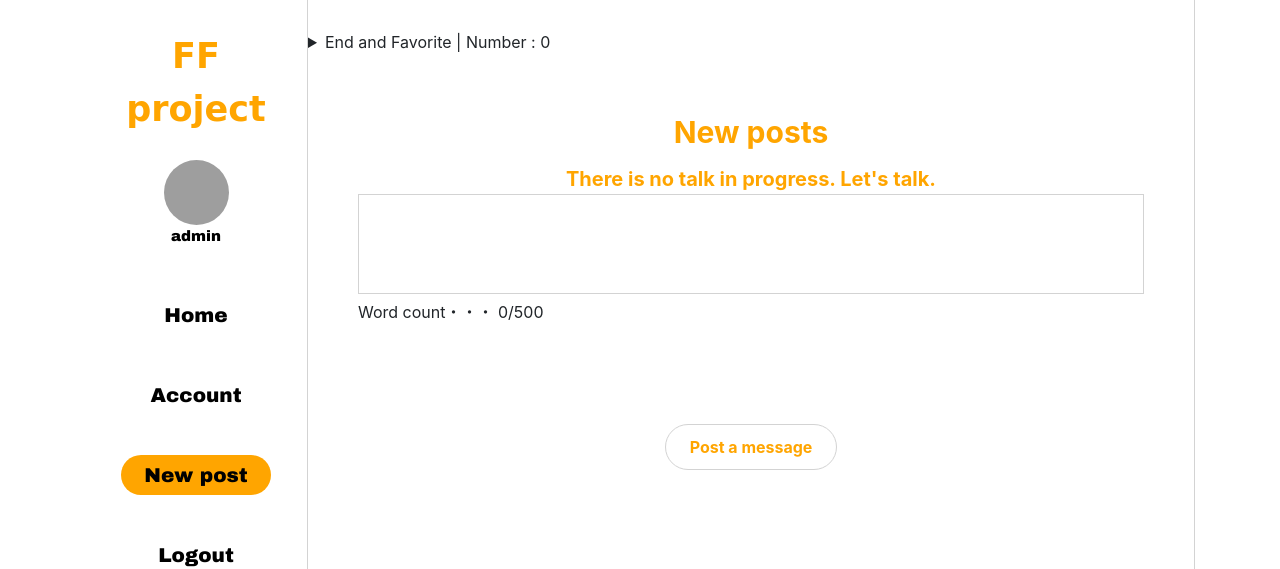
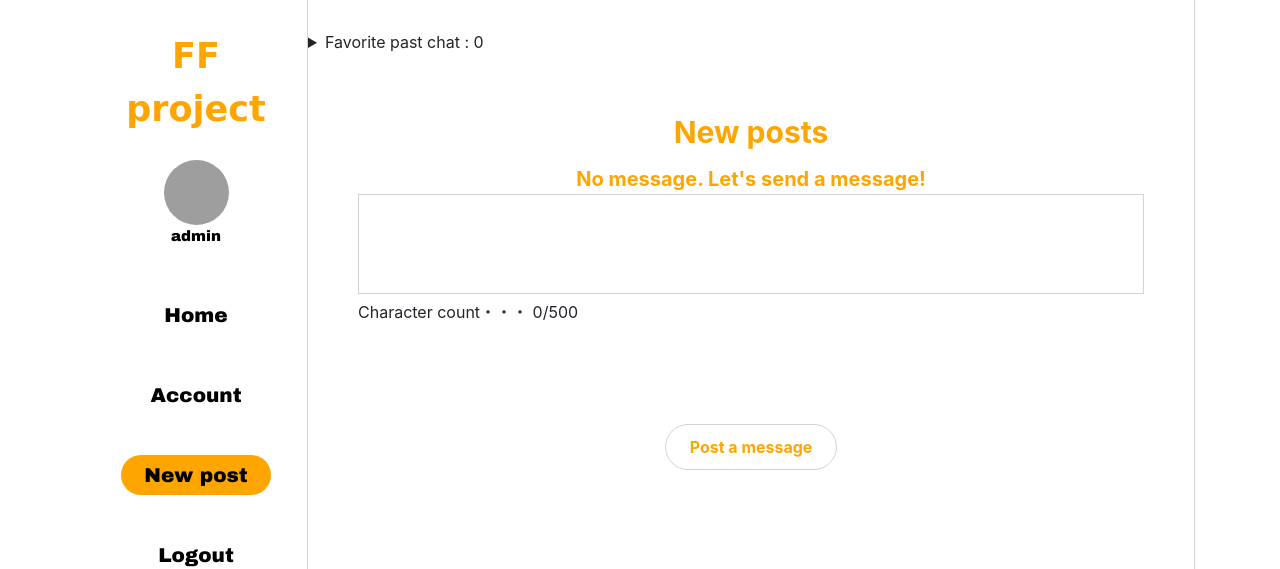
Before and after one commit to Nao-Y1996/ff-project, a Django app: page /post/talk_all/ in a window 1280 px wide. Shown: the top 569 px of the page. Run offline with Django 3.2, Linux system fonts and the light colour scheme; a user stored in the database is signed in; data comes from the database, SQL or seed files in the repository; data that the repository does not hold is empty; some libraries are stand-ins or nearby versions; grey boxes are pictures that could not be loaded.

Commit message:
英語とCSSの修正

```diff
--- a/postapp/static/postapp/TalkList.css
+++ b/postapp/static/postapp/TalkList.css
@@ -80,6 +80,11 @@
     font-size:12px;
     color: gray;
     line-height: 100%;
+    white-space: nowrap; /* 横幅のMAXに達しても改行しない */
+    overflow: hidden; /* ハミ出した部分を隠す */
+    text-overflow: ellipsis; /* 「…」と省略 */
+    -webkit-text-overflow: ellipsis; /* Safari */
+    -o-text-overflow: ellipsis; /* Opera */
 }
 
 .TalkList_inTalkDetail_button_love{
--- a/postapp/templates/postapp/talk_all.html
+++ b/postapp/templates/postapp/talk_all.html
@@ -21,7 +21,7 @@
         {% endif %}
 
         <details>
-            <summary>End and Favorite | Number : {{talk_count}} </summary>
+            <summary>Favorite past chat : {{talk_count}} </summary>
             {% for talk in favorite_dead_talks %}
             <div class="TalkList_inTalkDetail_frame_table">
                 <div class="TalkList_inTalkDetail_read_lamp"></div>
@@ -56,7 +56,7 @@
                                         <i class="fas fa-ellipsis-v"></i>
                                         </button>
                                         <div class="dropdown-menu" aria-labelledby="btnGroupDrop1">
-                                        <a class="dropdown-item" href="{% url 'users:report' talk_id=talk.id %}">report</a>
+                                        <a class="dropdown-item" href="{% url 'users:report' talk_id=talk.id %}">Report</a>
                                         </div>
 
                                     </div>
@@ -118,7 +118,7 @@
                                 {% endif %}
                             </div>
                             <div class="TalkList_inTalkDetail_table_lefttime">
-                                <span class="TalkList_inTalkDetail_span_time">End and Unconfirmed</span>
+                                <span class="TalkList_inTalkDetail_span_time">Times up. Please confirm message</span>
                             </div>
                         </div>
                         <div class="TalkList_inTalkDetail_frame_outline3">
@@ -130,7 +130,7 @@
                                             <i class="fas fa-ellipsis-v"></i>
                                             </button>
                                             <div class="dropdown-menu" aria-labelledby="btnGroupDrop1">
-                                            <a class="dropdown-item" href="{% url 'users:report' talk_id=talk.id %}">report</a>
+                                            <a class="dropdown-item" href="{% url 'users:report' talk_id=talk.id %}">Report</a>
                                             </div>
                                         </div>
                                     </td>
@@ -203,7 +203,7 @@
                                                     <i class="fas fa-ellipsis-v"></i>
                                                     </button>
                                                     <div class="dropdown-menu" aria-labelledby="btnGroupDrop1">
-                                                    <a class="dropdown-item" href="{% url 'users:report' talk_id=talk.id %}">report</a>
+                                                    <a class="dropdown-item" href="{% url 'users:report' talk_id=talk.id %}">Report</a>
                                                     </div>
                                                 </div>
                                             </td>
@@ -317,13 +317,13 @@
         {% else %}
             <div class="talk_create_content_newpost">
                 <h1>New posts</h1>
-                <p class="talk_create_post_title">There is no talk in progress. Let's talk.</p>
+                <p class="talk_create_post_title">No message. Let's send a message!</p>
                 <form method="POST" wrap="soft">
                     {% csrf_token %}
                     {{ form.id.as_hidden }}
                     {{ form.sending_user.as_hidden }}
                     {{ form.content }}
-                    <p id="inputlength">Word count・・・ 0/500</p>
+                    <p id="inputlength">Character count・・・ 0/500</p>
                     <div class="talk_create_position_button">
                         <button type="submit" class="talk_create_button_newpost">
                             Post a message
--- a/postapp/templates/postapp/talk_create.html
+++ b/postapp/templates/postapp/talk_create.html
@@ -5,7 +5,7 @@
 <main>
     <div class="talk_create_content_newpost">
         <h1>New posts</h1>
-        <p class="talk_create_post_title">Would you like to send a message?</p>
+        <p class="talk_create_post_title">Let's send a message!</p>
         <form method="POST" wrap="soft">
             {% csrf_token %}
             {{ form.id.as_hidden }}
--- a/users/static/users/top.css
+++ b/users/static/users/top.css
@@ -120,7 +120,7 @@
 }
 
 @media screen and (max-width: 999px) {
-    .flexbox-container {
+    .top-flexbox-container {
         display: flex;
         flex-flow: column;
     }
--- a/users/static/users/userinfo.css
+++ b/users/static/users/userinfo.css
@@ -23,6 +23,8 @@
 	display:flex;
 	font-weight: bold;
 	font-size:20px;
+  height: 100%;
+  align-items: center;
 }
 
 input[type="range"] {
--- a/users/templates/users/login.html
+++ b/users/templates/users/login.html
@@ -47,7 +47,7 @@
                     type="submit"
                     value="login"
                 >
-                login</button>
+                Login</button>
                 <input type="hidden" name="next" value="{{ next }}">
             </div>
         </form>
--- a/users/templates/users/password_change.html
+++ b/users/templates/users/password_change.html
@@ -43,7 +43,7 @@
                     {% endfor %}
                     {% csrf_token %}
                     <div class="button_area_button">
-                        <button type="submit" class="button_button_next">save</button>
+                        <button type="submit" class="button_button_next">Next</button>
                     </div>
                 </form>
             </div>
--- a/users/templates/users/top.html
+++ b/users/templates/users/top.html
@@ -34,7 +34,7 @@
 	</ul>
 
 	<!-- <header>FF project<br /></header> -->
-	<div class="container flexbox-container">
+	<div class="container top-flexbox-container">
 		<div class="top_main_frame">
 			<div class="top_title_earth"></div>
 			<div class="top_title_text1">Talk to people around the world as equals. </div>
--- a/users/templates/users/userinfo_update.html
+++ b/users/templates/users/userinfo_update.html
@@ -11,13 +11,13 @@
                 <img id="profile_image-preview"class="userinfo_image_preview">
             </div>
             <div class="userinfo_area_item">
-                <div class="userinfo_font_label">image</div>
+                <div class="userinfo_font_label">Image</div>
                 <div class="userinfo_width_form">
                     {{ form.profile_image }}
                 </div>
             </div>
             <div class="userinfo_area_item">
-                <div class="userinfo_font_label">Nationally</div>
+                <div class="userinfo_font_label">Country</div>
                 <div class="userinfo_width_form">{{ form.nationality }}</div>
             </div>
             <div class="userinfo_area_item">
```
Also changed, not shown: postapp/templates/postapp/talk_detail.html (+5 -7 lines), users/templates/users/email_change_form.html (+4 -4 lines).
